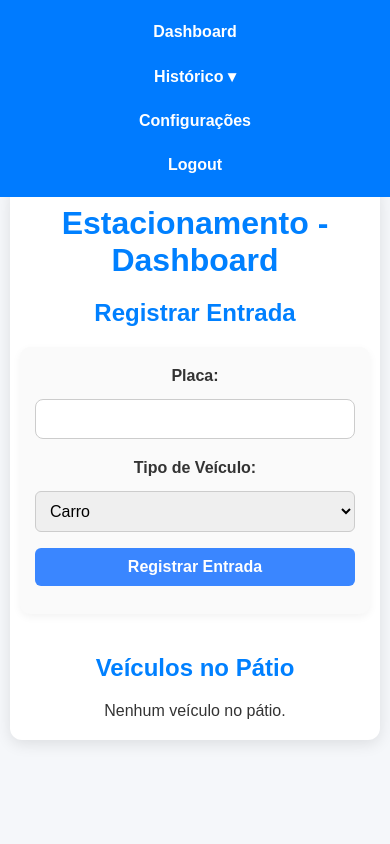
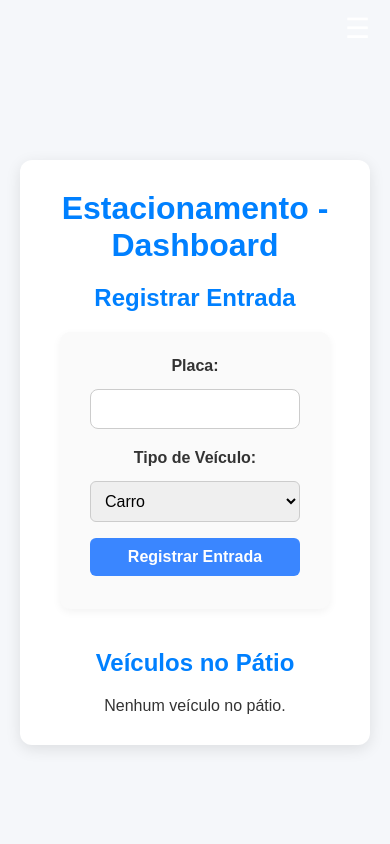
Before and after one commit to Matheussdenk/parking_web, a Flask app: page /dashboard in a window 390 px wide. Run offline with Flask 3, Linux system fonts and the light colour scheme; the visitor is signed in with stand-in values (Sample User, id 1); data that the repository does not hold is empty.

Commit message:
att celular

```diff
--- a/templates/dashboard.html
+++ b/templates/dashboard.html
@@ -15,29 +15,33 @@
             background-color: #f5f7fa;
             color: #333;
             min-height: 100vh;
-            padding: 100px 20px 40px;
+            padding: 80px 20px 40px;
             display: flex;
             flex-direction: column;
             align-items: center;
         }
 
+        /* NAVBAR */
+        .navbar-container {
+            position: fixed;
+            top: 0;
+            left: 0;
+            width: 100%;
+            background-color: #007bff;
+            z-index: 1000;
+        }
+
         .navbar {
             list-style: none;
             display: flex;
+            justify-content: center;
+            padding: 10px 20px;
             flex-wrap: wrap;
-            background-color: #007bff;
-            padding: 10px 20px;
-            position: fixed;
-            top: 0;
-            width: 100%;
-            left: 0;
-            z-index: 1000;
-            justify-content: center;
         }
 
         .navbar > li {
+            margin: 0 10px;
             position: relative;
-            margin: 5px 10px;
         }
 
         .navbar a {
@@ -46,7 +50,6 @@
             font-weight: bold;
             padding: 8px 12px;
             display: block;
-            text-align: center;
         }
 
         .submenu {
@@ -58,13 +61,50 @@
             top: 100%;
             left: 0;
             box-shadow: 0 4px 8px rgba(0,0,0,0.1);
-            z-index: 1001;
         }
 
         .has-submenu:hover .submenu {
             display: block;
         }
 
+        /* HAMBURGER MENU */
+        .menu-toggle {
+            display: none;
+            position: absolute;
+            top: 12px;
+            right: 20px;
+            font-size: 28px;
+            cursor: pointer;
+            color: white;
+        }
+
+        .navbar-mobile {
+            display: none;
+            flex-direction: column;
+            background-color: #007bff;
+            width: 100%;
+        }
+
+        .navbar-mobile li {
+            text-align: center;
+            border-top: 1px solid rgba(255,255,255,0.2);
+        }
+
+        @media (max-width: 768px) {
+            .navbar {
+                display: none;
+            }
+
+            .menu-toggle {
+                display: block;
+            }
+
+            .navbar-mobile {
+                display: flex;
+            }
+        }
+
+        /* RESTANTE DO LAYOUT */
         h1, h2 {
             color: #0080ff;
             text-align: center;
@@ -75,7 +115,7 @@
             width: 100%;
             max-width: 1200px;
             background: #fff;
-            padding: 30px 20px;
+            padding: 30px 40px;
             border-radius: 12px;
             box-shadow: 0 4px 15px rgba(0,0,0,0.1);
             margin-top: 20px;
@@ -86,7 +126,7 @@
             margin: 0 auto 40px;
             background-color: #fafafa;
             border-radius: 10px;
-            padding: 25px 20px;
+            padding: 25px 30px;
             box-shadow: 0 3px 8px rgba(0,0,0,0.05);
         }
 
@@ -138,8 +178,7 @@
             background: #fff;
             border-radius: 12px;
             padding: 25px 20px;
-            width: 100%;
-            max-width: 280px;
+            width: 250px;
             box-shadow: 0 4px 14px rgba(0,0,0,0.07);
             display: flex;
             flex-direction: column;
@@ -200,49 +239,12 @@
         .custom-value-form button:hover {
             background-color: #2980b9;
         }
-
-        /* Responsividade para dispositivos móveis */
-        @media (max-width: 768px) {
-            body {
-                padding: 90px 10px 30px;
-            }
-
-            .navbar {
-                flex-direction: column;
-                align-items: center;
-            }
-
-            .navbar > li {
-                margin: 5px 0;
-            }
-
-            .vehicle-container {
-                flex-direction: column;
-                align-items: center;
-            }
-
-            .vehicle-card {
-                width: 100%;
-                max-width: 100%;
-            }
-
-            form {
-                padding: 20px 15px;
-            }
-
-            .container {
-                padding: 20px 10px;
-            }
-
-            button {
-                font-size: 15px;
-                padding: 10px;
-            }
-        }
     </style>
 </head>
 <body>
 
+<div class="navbar-container">
+    <span class="menu-toggle" onclick="toggleMenu()">☰</span>
     <ul class="navbar">
         <li><a href="#">Dashboard</a></li>
         <li class="has-submenu">
@@ -255,6 +257,16 @@
         <li><a href="{{ url_for('config') }}">Configurações</a></li>
         <li><a href="{{ url_for('logout') }}">Logout</a></li>
     </ul>
+
+    <!-- Mobile menu -->
+    <ul class="navbar-mobile" id="mobileMenu" style="display: none;">
+        <li><a href="#">Dashboard</a></li>
+        <li><a href="/historico/entradas">Entradas</a></li>
+        <li><a href="/historico/saidas">Saídas</a></li>
+        <li><a href="{{ url_for('config') }}">Configurações</a></li>
+        <li><a href="{{ url_for('logout') }}">Logout</a></li>
+    </ul>
+</div>
 
 <main class="container">
     <h1>Estacionamento - Dashboard</h1>
@@ -328,6 +340,11 @@
     const form = document.getElementById(`form-${plate}`);
     form.style.display = form.style.display === "none" ? "block" : "none";
 }
+
+function toggleMenu() {
+    const menu = document.getElementById('mobileMenu');
+    menu.style.display = menu.style.display === "none" ? "flex" : "none";
+}
 </script>
 </body>
 </html>
```
Lines whose indentation alone changed are shown as unchanged.
